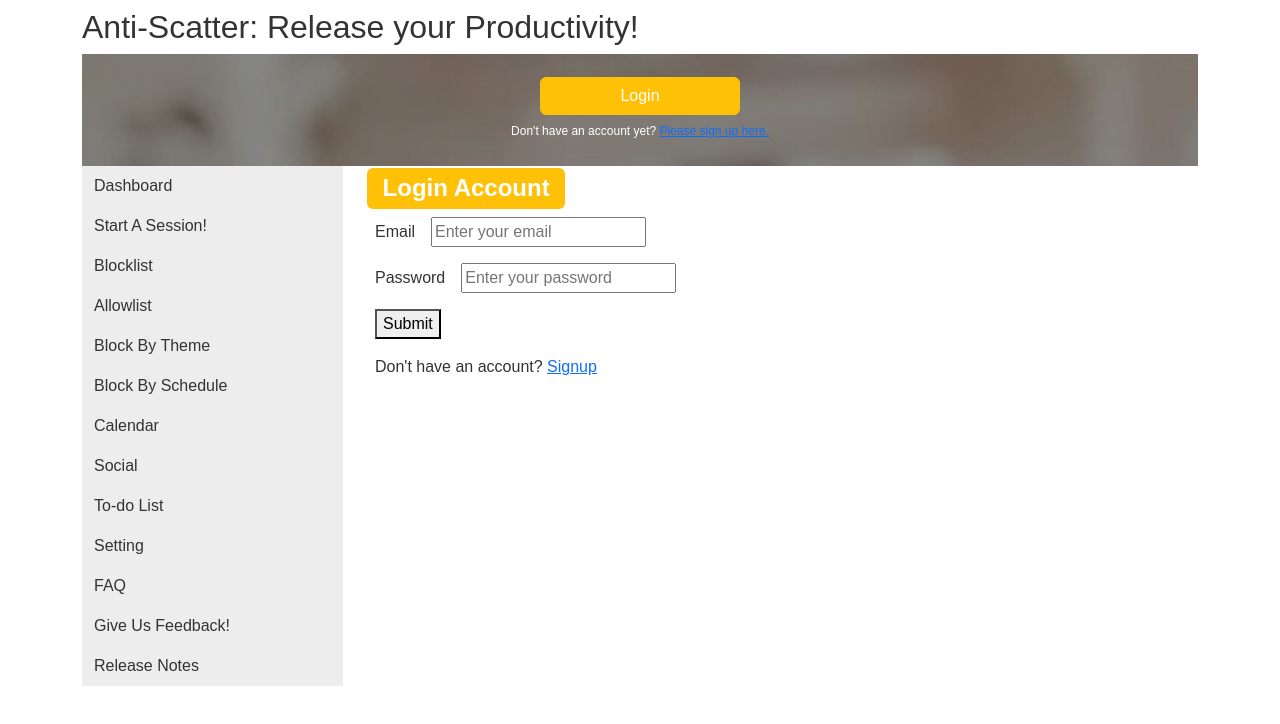
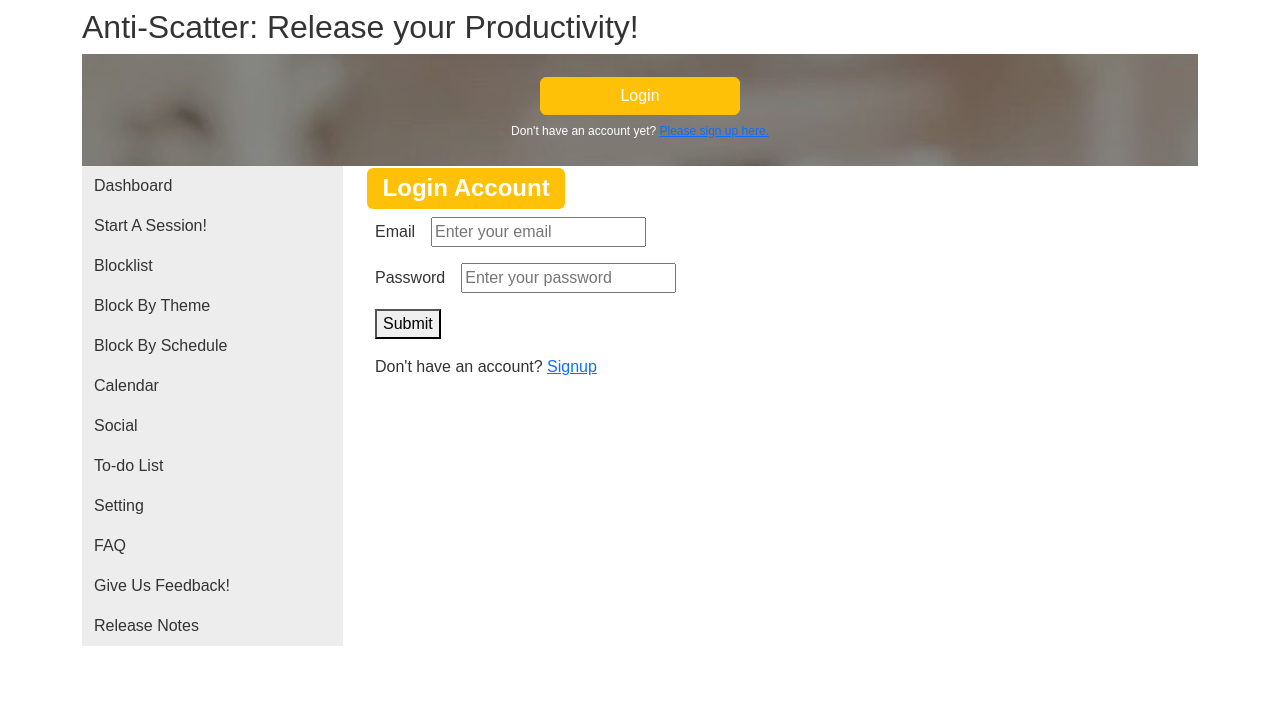
Before and after one commit to nikkivbenz/Anti-Scatter, a React (Create React App) app in the folder client-website/: page /login in a window 1280 px wide. Shown: the top 724 px of the page. Built offline with nearby package versions, Linux system fonts and the light colour scheme; no server answers.

Commit message:
Update NavigationBar.js

```diff
--- a/client-website/src/pages/NavigationBar.js
+++ b/client-website/src/pages/NavigationBar.js
@@ -34,13 +34,6 @@ export default function NavigationBar() {
           </Container>
         </Navbar>
 
-        <Navbar className="bg-body-tertiary">
-          <Container>
-            <Nav.Link as={Link} to="/Allowlist" className="nav-link">
-              Allowlist
-            </Nav.Link>
-          </Container>
-        </Navbar>
 
         <Navbar className="bg-body-tertiary">
           <Container>
```
